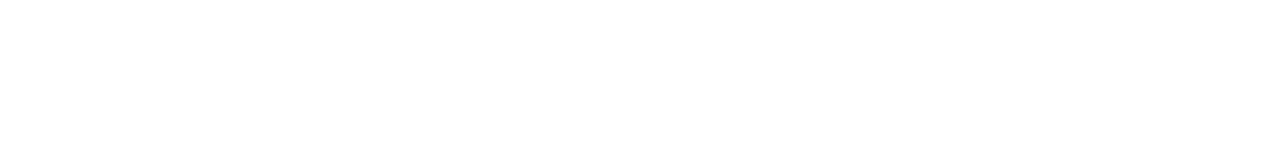
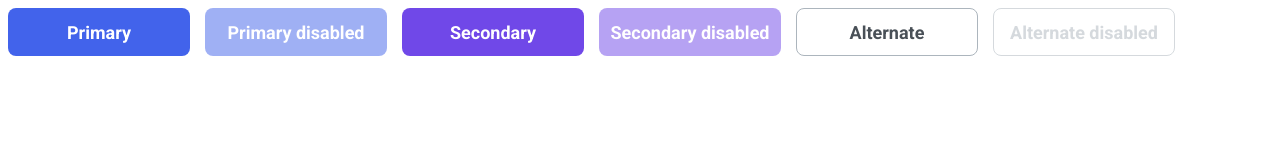
Before and after one commit to js-tasks-ru/htmlcss-20220616_dvr74, a website: page 03-lection1/01-button/index.html in a window 1280 px wide. Drawn offline with Linux system fonts and the light colour scheme.

Commit message:
add button solution

```diff
--- a/03-lection1/01-button/button.css
+++ b/03-lection1/01-button/button.css
@@ -1 +1,91 @@
-/* Стилизация кнопки */
+body{
+  display: flex;
+  gap: 15px;
+}
+
+.button
+{
+width: 182px;
+height: 48px;
+border: 0px;
+font-family: 'Roboto', sans-serif;
+font-weight: 50;
+font-size: 12px;
+line-height: 19px;
+text-align: center;
+color: var(--white);
+border-radius: 8px;
+display: flex;
+justify-content: center;
+align-items: center;
+}
+
+.button_primary {
+    background-color:var(--blue1);
+    border: none;
+    color: var(--white);
+    text-decoration: none;
+    transition: 1s;
+  }
+
+  .button_primary:hover,
+  .button_primary:active
+  {
+    background-color :var(--blue2);
+  }
+
+.button_primary-disabled:disabled
+{
+  background-color: var(--blue1);
+  border: none;
+  color: var(--white);
+  text-decoration: none;
+}
+
+  .button_secondary {
+    background-color: var(--secondary);
+    border: none;
+    color: var(--white);
+    text-decoration: none;
+  }
+
+  .button_secondary:hover
+  {
+    background-color : var(--purple1);
+  }
+
+  .button_secondary-disabled:disabled
+  {
+    background-color:var(--secondary);
+    border: none;
+    color: var(--white);
+    text-decoration: none;
+  }
+
+  .button_alternate {
+    background-color: var(--white);
+    color: var(--grey-4);
+    transition: 1s;
+    border: 1px solid var(--grey-3);
+    border-style: solid;
+  }
+
+  .button_alternate:hover,
+  .button_alternate:active
+  {
+    border: 1px solid var(--black);
+    color :var(--grey-4);
+  }
+
+  .button_alternate-disabled:disabled {
+    background-color: var(--white);
+    color: var(--grey-3);
+    transition: 1s;
+    border: 1px solid var(--grey-3);
+    border-style: solid;
+  }
+
+  .button:disabled
+  {
+ opacity: 0.5;
+  }
--- a/03-lection1/01-button/index.html
+++ b/03-lection1/01-button/index.html
@@ -4,8 +4,27 @@
     <head>
         <link rel="stylesheet" href="../../assets/css/main.css">
         <link rel="stylesheet" href="./button.css">
+        <link rel="stylesheet" href="../../assets/fonts/fonts.css">
+
     </head>
     <body>
-
-    </body>
+        <button class="button button_primary">
+         <h2> Primary </h2>
+        </button>
+        <button class="button button_primary-disabled" disabled>
+           <h2> Primary disabled</h2>
+          </button>
+        <button class="button button_secondary">
+           <h2> Secondary </h2>
+        </button>
+        <button class="button button_secondary-disabled" disabled>
+           <h2> Secondary disabled</h2>
+        </button>
+        <button class="button button_alternate">
+           <h2> Alternate </h2>
+        </button>
+        <button class="button button_alternate-disabled" disabled>
+           <h2> Alternate disabled</h2>
+        </button>
+       </body>
 </html>
--- a/assets/css/main.css
+++ b/assets/css/main.css
@@ -5,7 +5,10 @@
     --black: #212429;
     --pink: #F784AD;
     --purple: #7048E8;
+    --purple1: #5028C6;
     --blue: #374FC7;
+    --blue1: #4263EB;
+    --blue2: #2342C0;
     --red: #F03D3E;
     --grey-1: #F8F9FA;
     --grey-2: #DDE2E5;
--- a/assets/fonts/fonts.css
+++ b/assets/fonts/fonts.css
@@ -1 +1,2 @@
 @import url('https://fonts.googleapis.com/css2?family=Roboto:ital,wght@0,100;0,300;0,400;0,500;0,700;0,900;1,100;1,300;1,400;1,500;1,700;1,900&display=swap');
+@import url('https://fonts.googleapis.com/css2?family=Roboto:ital,wght@0,100;0,300;0,400;0,500;0,700;0,900;1,100;1,300;1,400;1,500;1,700;1,900&family=Space+Mono&display=swap');
```
Also changed, not shown: index.html (+3 -0 lines).
